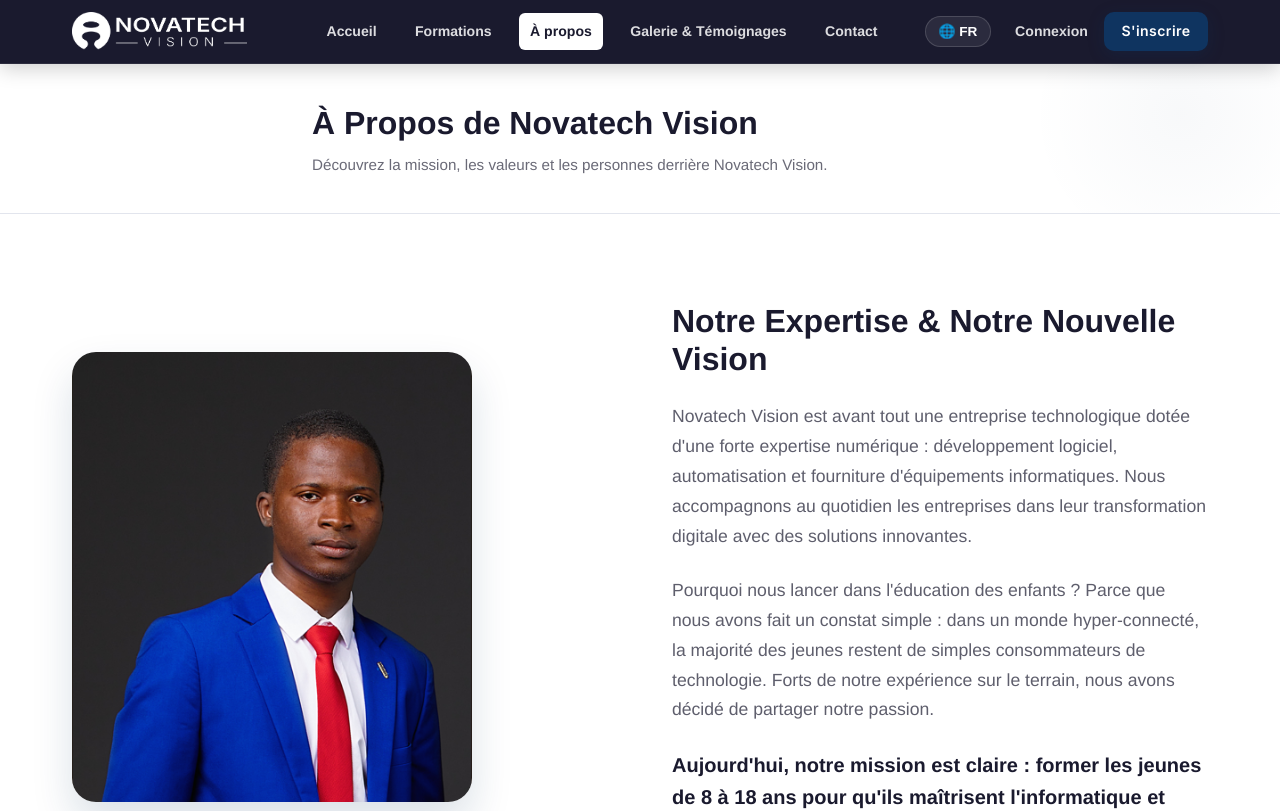
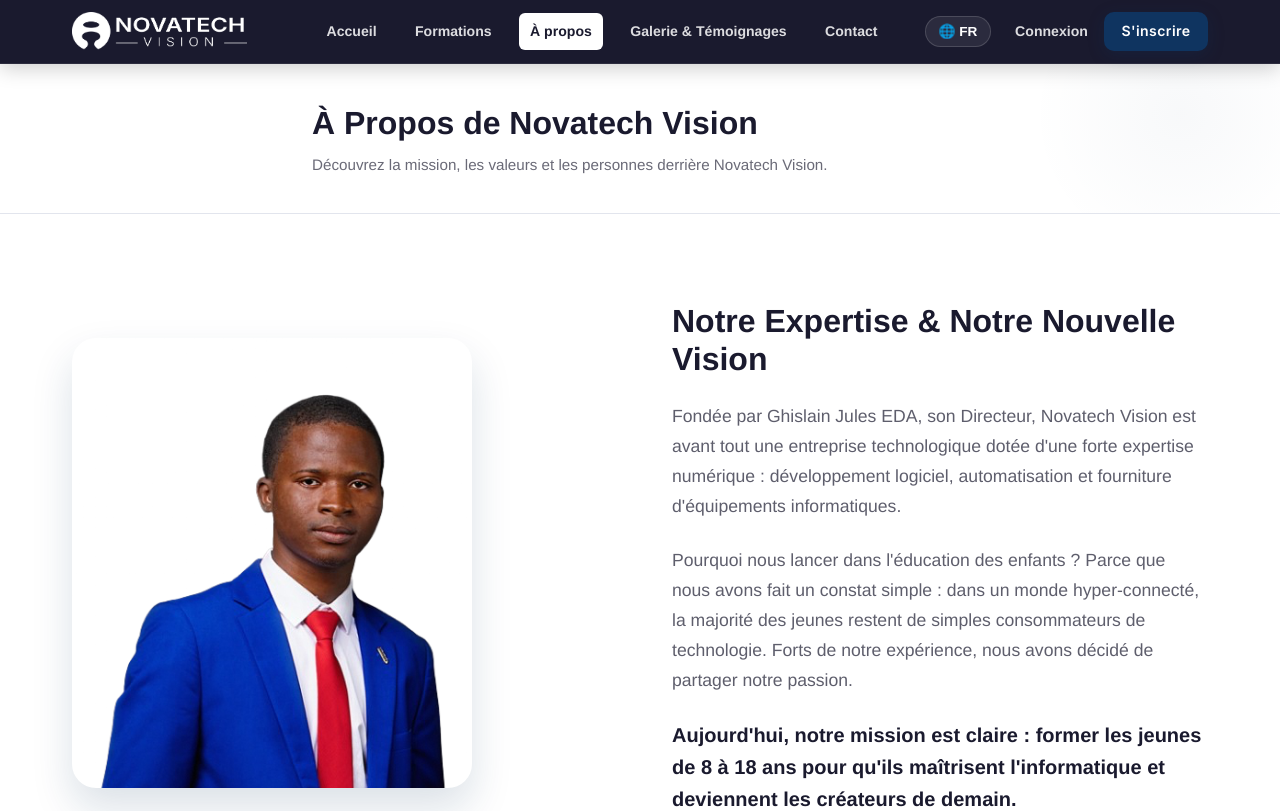
Before and after one commit to novaghislain/projetnovatech, a React (Vite) app in the folder frontend/: page /a-propos in a window 1280 px wide. Shown: the top 811 px of the page. Built offline with nearby package versions, Linux system fonts and the light colour scheme; no server answers.

Commit message:
feat: summarize home text, swap image, mention founder

```diff
--- a/frontend/src/contexts/LanguageContext.jsx
+++ b/frontend/src/contexts/LanguageContext.jsx
@@ -36,7 +36,7 @@
 
     about_eyebrow: 'Qui sommes-nous ?',
     about_title: 'L\'informatique à la portée de vos enfants',
-    about_desc1: 'Novatech Vision est une entreprise technologique spécialisée dans l\'éducation informatique des enfants et jeunes de 8 à 18 ans.',
+    about_desc1: 'Donnez à vos enfants les clés pour comprendre et créer la technologie de demain, grâce à un apprentissage 100% pratique et adapté à leur âge.',
     about_desc2: 'Notre mission est de préparer la prochaine génération aux défis du monde numérique en leur offrant des compétences solides en bureautique, sécurité internet, et intelligence artificielle, dans un cadre ludique et stimulant.',
     about_feat1: 'Excellence pédagogique',
     about_feat2: 'Environnement sécurisé',
@@ -319,7 +319,7 @@
 
     about_eyebrow: 'Who are we?',
     about_title: 'IT training at your child\'s reach',
-    about_desc1: 'Novatech Vision is a technology company specializing in the computer education of children and youth aged 8 to 18.',
+    about_desc1: 'Give your children the keys to understand and create the technology of tomorrow, with 100% practical learning adapted to their age.',
     about_desc2: 'Our mission is to prepare the next generation for the challenges of the digital world by providing solid skills in office tools, internet safety, and AI, within a fun and stimulating environment.',
     about_feat1: 'Pedagogical excellence',
     about_feat2: 'Safe environment',
--- a/frontend/src/pages/Apropos.jsx
+++ b/frontend/src/pages/Apropos.jsx
@@ -27,8 +27,8 @@
         <div className="container apropos-intro-inner" style={{ display: 'grid', gridTemplateColumns: 'repeat(auto-fit, minmax(300px, 1fr))', gap: '4rem', alignItems: 'center' }}>
           <div className="apropos-img" style={{ textAlign: 'center' }}>
             <img
-              src="/image1.png"
-              alt="Ghislain Jules EDA — Fondateur"
+              src="/image2-removebg-preview.png"
+              alt="Ghislain Jules EDA — Fondateur et Directeur"
               style={{
                 width: '100%',
                 maxWidth: '400px',
@@ -47,13 +47,13 @@
             </h2>
             <p style={{ fontSize: '1.1rem', lineHeight: '1.7', color: 'var(--color-text-muted)', marginBottom: '1.5rem' }}>
               {language === 'en'
-                ? "Novatech Vision is fundamentally a technology company with strong digital expertise: software development, IT automation, and tech equipment. We help businesses optimize their processes through innovative solutions on a daily basis."
-                : "Novatech Vision est avant tout une entreprise technologique dotée d'une forte expertise numérique : développement logiciel, automatisation et fourniture d'équipements informatiques. Nous accompagnons au quotidien les entreprises dans leur transformation digitale avec des solutions innovantes."}
+                ? "Founded by Ghislain Jules EDA, its Director, Novatech Vision is fundamentally a technology company with strong digital expertise: software development, IT automation, and tech equipment. We help businesses optimize their processes through innovative solutions on a daily basis."
+                : "Fondée par Ghislain Jules EDA, son Directeur, Novatech Vision est avant tout une entreprise technologique dotée d'une forte expertise numérique : développement logiciel, automatisation et fourniture d'équipements informatiques."}
             </p>
             <p style={{ fontSize: '1.1rem', lineHeight: '1.7', color: 'var(--color-text-muted)', marginBottom: '1.5rem' }}>
               {language === 'en'
                 ? "Why did we branch into kids' education? Because we noticed a simple fact: in an increasingly digital world, most young people remain mere consumers of technology. With our professional IT background, we decided to step up and share our passion."
-                : "Pourquoi nous lancer dans l'éducation des enfants ? Parce que nous avons fait un constat simple : dans un monde hyper-connecté, la majorité des jeunes restent de simples consommateurs de technologie. Forts de notre expérience sur le terrain, nous avons décidé de partager notre passion."}
+                : "Pourquoi nous lancer dans l'éducation des enfants ? Parce que nous avons fait un constat simple : dans un monde hyper-connecté, la majorité des jeunes restent de simples consommateurs de technologie. Forts de notre expérience, nous avons décidé de partager notre passion."}
             </p>
             <p style={{ fontSize: '1.25rem', lineHeight: '1.6', color: 'var(--color-primary)', fontWeight: 700 }}>
               {language === 'en'
```
Also changed, not shown: frontend/public/image1.png (deleted), frontend/public/image2-removebg-preview.png (added).
